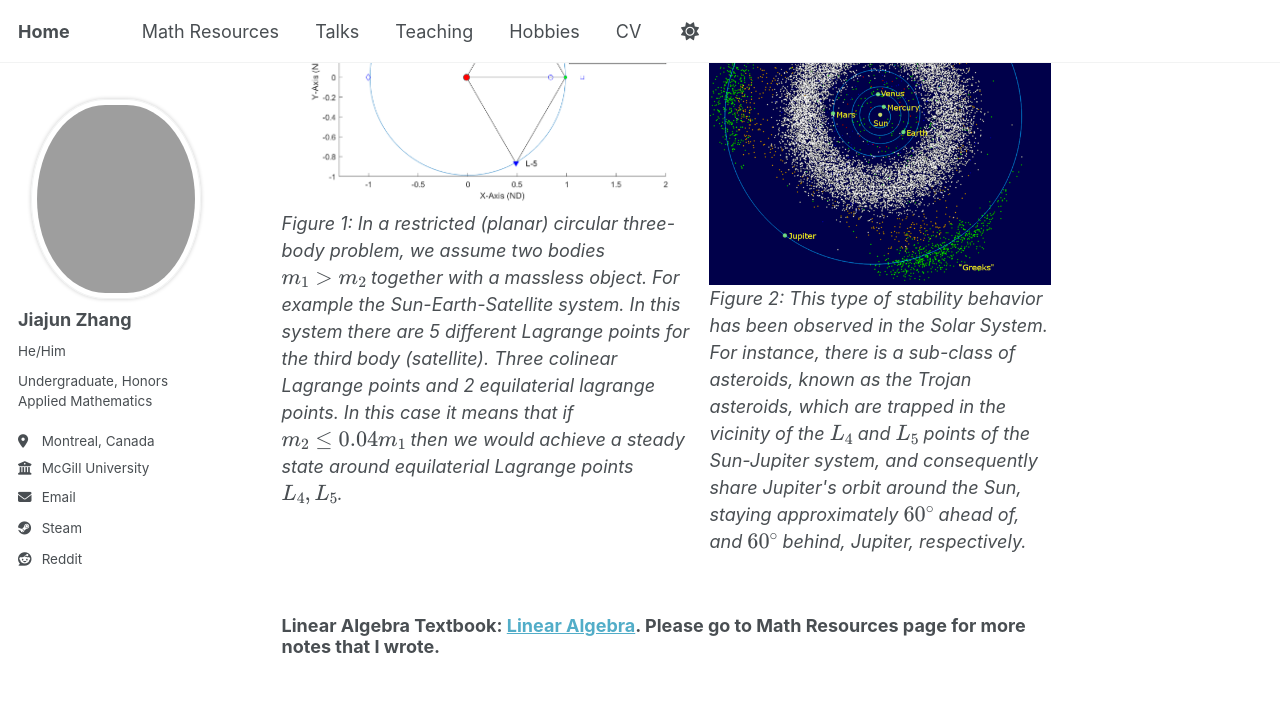
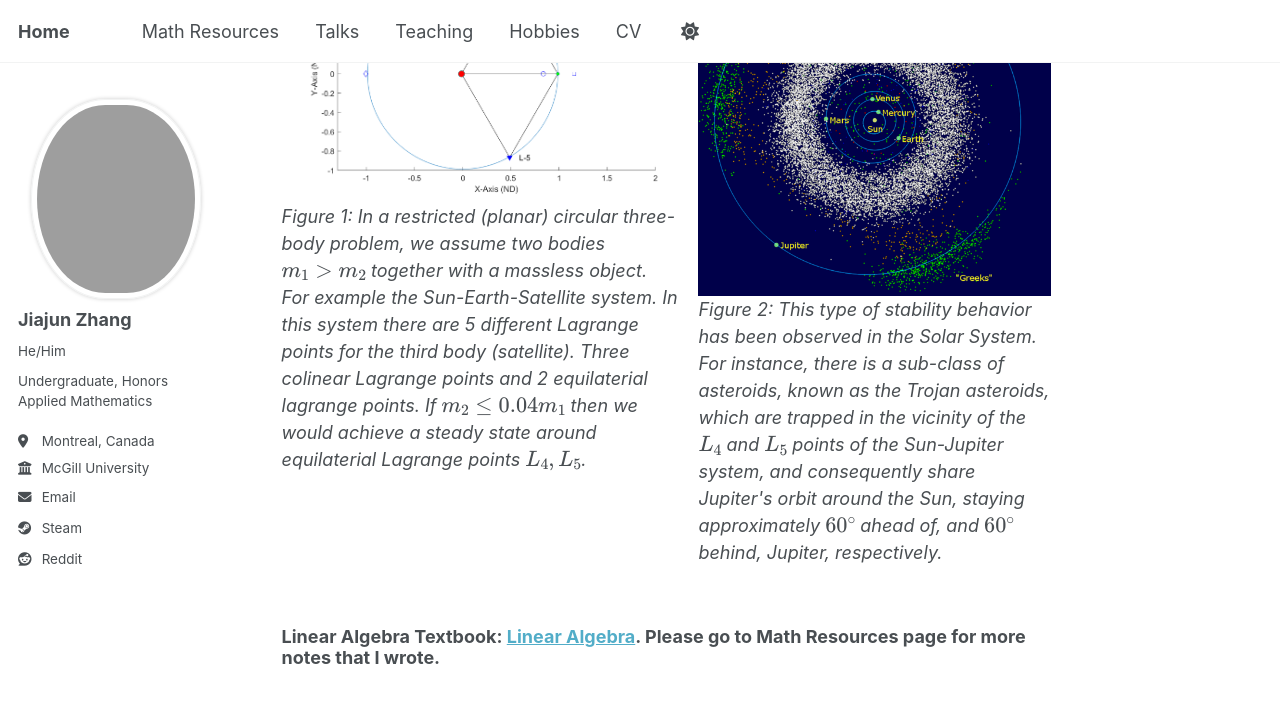
Before and after one commit to JohanssonRein/JohanssonRein.github.io, a Jekyll site: the page built from _pages/about.md, in a window 1280 px wide and 900 px high, scrolled down 3450 px. Shown: the top 703 px of the window. Built offline with Jekyll 4.4.1, drawn with Linux system fonts in a browser that asks for light colours.

Commit message:
Update about.md

```diff
--- a/_pages/about.md
+++ b/_pages/about.md
@@ -69,7 +69,7 @@ redirect_from:
 <div style="display: flex; justify-content: center; gap: 20px; align-items: flex-start;">
   <div>
     <img src="/images/lagrange.png" alt="Lagrange Points" width="550">
-    <p><em>Figure 1: In a restricted (planar) circular three-body problem, we assume two bodies $m_1>m_2$ together with a massless object. For example the Sun-Earth-Satellite system. In this system there are 5 different Lagrange points for the third body (satellite). Three colinear Lagrange points and 2 equilaterial lagrange points. In this case it means that if
+    <p><em>Figure 1: In a restricted (planar) circular three-body problem, we assume two bodies $m_1>m_2$ together with a massless object. For example the Sun-Earth-Satellite system. In this system there are 5 different Lagrange points for the third body (satellite). Three colinear Lagrange points and 2 equilaterial lagrange points. If
 $
 m_2 \leq 0.04m_1
 $
```
